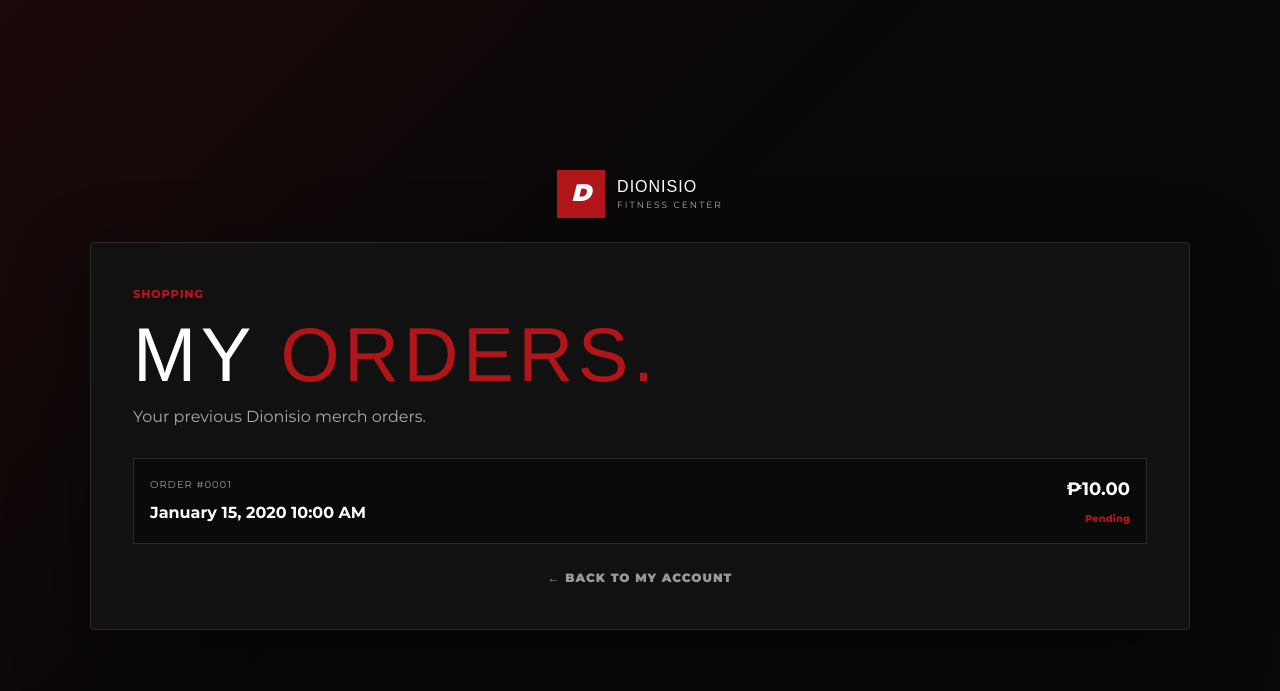
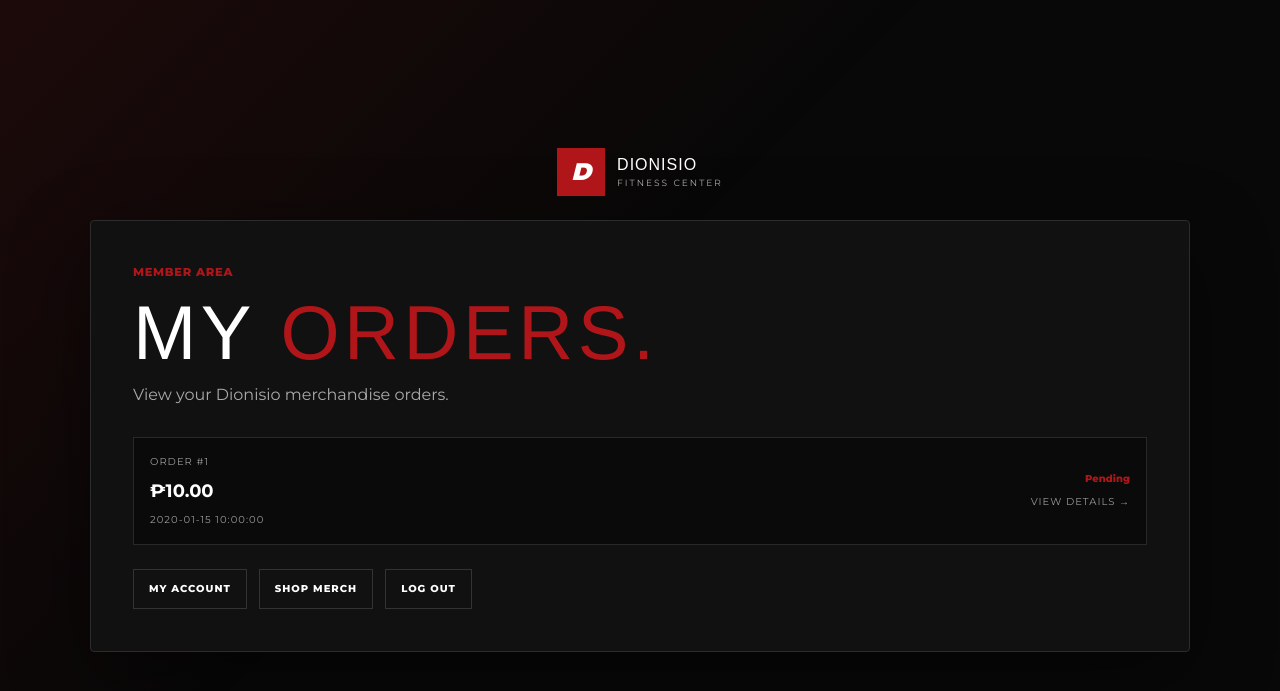
Before and after one commit to badionisiogwapo-web/Dionisio-Fitness-Website, a PHP site: page /orders.php in a window 1280 px wide. Shown: the top 691 px of the page. Run offline with PHP 8.4, Linux system fonts and the light colour scheme; the visitor is signed in with stand-in values (Sample User, id 1); tables that the repository leaves empty hold one stand-in row (values such as "Sample post"); some web fonts are replaced.

Commit message:
fixed code para ma register ang orders

```diff
--- a/orders.php
+++ b/orders.php
@@ -1,3 +1,202 @@
 <?php
-require_once __DIR__.'/config/database.php';require_once __DIR__.'/config/auth.php';requireLogin('orders.php');$uid=currentUserId();$s=$pdo->prepare('SELECT order_id,total_amount,status,order_date FROM orders WHERE user_id=? ORDER BY order_date DESC');$s->execute([$uid]);$orders=$s->fetchAll();
-?><!DOCTYPE html><html lang="en"><head><meta charset="UTF-8"><meta name="viewport" content="width=device-width,initial-scale=1.0"><title>My Orders | Dionisio Fitness Center</title><link href="https://fonts.googleapis.com/css2?family=Montserrat:wght@400;500;600;700;800;900&display=swap" rel="stylesheet"><link rel="stylesheet" href="css/style.css"></head><body class="auth-page"><div class="auth-shell wide-shell"><a href="index.php" class="auth-brand"><span class="brand-mark">D</span><span class="brand-text"><strong>DIONISIO</strong><small>FITNESS CENTER</small></span></a><div class="account-card"><div class="auth-copy"><p class="eyebrow">SHOPPING</p><h1>MY <span>ORDERS.</span></h1><p>Your previous Dionisio merch orders.</p></div><?php if(!$orders):?><div class="empty-state"><h3>NO ORDERS YET</h3><a class="btn btn-red" href="merch.php">SHOP MERCH</a></div><?php else:?><div class="order-list"><?php foreach($orders as $o):?><a class="order-row" href="order_details.php?id=<?=(int)$o['order_id']?>"><div><span>ORDER #<?=str_pad((string)$o['order_id'],4,'0',STR_PAD_LEFT)?></span><strong><?=e(date('F j, Y g:i A',strtotime($o['order_date'])))?></strong></div><div><b>₱<?=number_format((float)$o['total_amount'],2)?></b><em><?=e($o['status'])?></em></div></a><?php endforeach;?></div><?php endif;?><a class="auth-back" href="account.php">← BACK TO MY ACCOUNT</a></div></div></body></html>
+require_once __DIR__ . '/config/database.php';
+require_once __DIR__ . '/config/csrf.php';
+
+requireLogin('orders.php');
+
+$userId = currentUserId();
+
+$stmt = $pdo->prepare(
+    'SELECT
+        order_id,
+        total_amount,
+        status,
+        order_date
+     FROM orders
+     WHERE user_id = ?
+     ORDER BY order_date DESC'
+);
+
+$stmt->execute([$userId]);
+
+$orders = $stmt->fetchAll();
+?>
+<!DOCTYPE html>
+<html lang="en">
+
+<head>
+
+    <meta charset="UTF-8">
+
+    <meta
+        name="viewport"
+        content="width=device-width, initial-scale=1.0"
+    >
+
+    <title>
+        My Orders | Dionisio Fitness Center
+    </title>
+
+    <link
+        rel="preconnect"
+        href="https://fonts.googleapis.com"
+    >
+
+    <link
+        rel="preconnect"
+        href="https://fonts.gstatic.com"
+        crossorigin
+    >
+
+    <link
+        href="https://fonts.googleapis.com/css2?family=Montserrat:wght@400;500;600;700;800;900&display=swap"
+        rel="stylesheet"
+    >
+
+    <link
+        rel="stylesheet"
+        href="css/style.css"
+    >
+
+</head>
+
+<body class="auth-page">
+
+<div class="auth-shell wide-shell">
+
+    <a
+        href="index.php"
+        class="auth-brand"
+    >
+
+        <span class="brand-mark">D</span>
+
+        <span class="brand-text">
+
+            <strong>DIONISIO</strong>
+
+            <small>FITNESS CENTER</small>
+
+        </span>
+
+    </a>
+
+
+    <div class="account-card">
+
+        <div class="auth-copy">
+
+            <p class="eyebrow">
+                MEMBER AREA
+            </p>
+
+            <h1>
+                MY <span>ORDERS.</span>
+            </h1>
+
+            <p>
+                View your Dionisio merchandise orders.
+            </p>
+
+        </div>
+
+
+        <?php if (!$orders): ?>
+
+            <div class="empty-state">
+
+                <h3>
+                    NO ORDERS YET
+                </h3>
+
+                <p>
+                    Your completed purchases will appear here.
+                </p>
+
+                <a
+                    href="merch.php"
+                    class="btn btn-red"
+                    style="margin-top:18px;"
+                >
+                    SHOP MERCH
+                </a>
+
+            </div>
+
+        <?php else: ?>
+
+            <div class="order-list">
+
+                <?php foreach ($orders as $order): ?>
+
+                    <a
+                        class="order-row"
+                        href="order_details.php?id=<?= (int)$order['order_id'] ?>"
+                    >
+
+                        <div>
+
+                            <span>
+                                ORDER #<?= (int)$order['order_id'] ?>
+                            </span>
+
+                            <b>
+                                ₱<?= number_format((float)$order['total_amount'], 2) ?>
+                            </b>
+
+                            <span>
+                                <?= e($order['order_date']) ?>
+                            </span>
+
+                        </div>
+
+
+                        <div>
+
+                            <em>
+                                <?= e($order['status']) ?>
+                            </em>
+
+                            <span>
+                                VIEW DETAILS →
+                            </span>
+
+                        </div>
+
+                    </a>
+
+                <?php endforeach; ?>
+
+            </div>
+
+        <?php endif; ?>
+
+
+        <div class="account-actions">
+
+            <a href="account.php">
+                MY ACCOUNT
+            </a>
+
+            <a href="merch.php">
+                SHOP MERCH
+            </a>
+
+            <a
+                href="logout.php"
+                data-confirm="Are you sure you want to log out?"
+            >
+                LOG OUT
+            </a>
+
+        </div>
+
+    </div>
+
+</div>
+
+
+<script src="js/script.js"></script>
+
+</body>
+</html>
```
